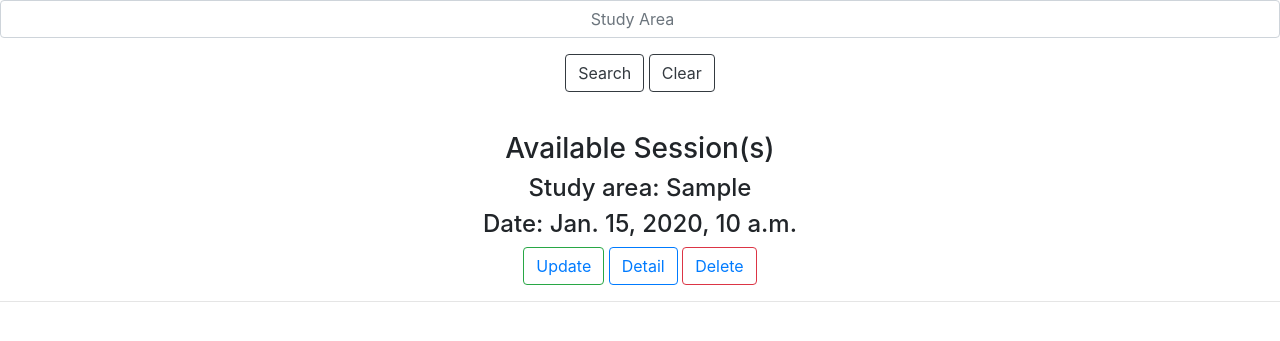
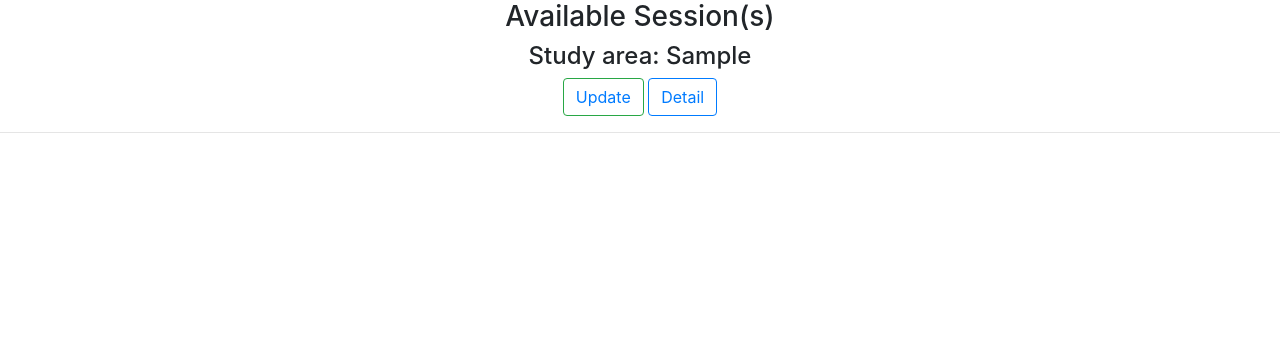
Before and after one commit to AliilA99/HOOSTutoring, a Django app: template Home/templates/Home/session_view.html in a window 1280 px wide. Shown: the part 56-397 px from the top of the page. Run offline with Django 3.2, Linux system fonts and the light colour scheme; the template is opened without the code that fills it: most values are stand-ins (such as "Sample title", 1, 10 or a date in 2020); data that the repository does not hold is empty; some libraries are stand-ins or nearby versions.

Commit message:
Add files via upload

```diff
--- a/Home/templates/Home/session_view.html
+++ b/Home/templates/Home/session_view.html
@@ -25,27 +25,12 @@
 </nav>
 
     <div class="text-center">
-      <form method="GET" action="{% url 'sort' %}">
-        <div class="form-row-center">
-          <div class="form-group col-lg-offset-4">
-            <input type="search" class="form-control" name="study_area" value="{{request.GET.study_area}}" placeholder="Study Area" style="text-align: center;">
-          </div>
-        </div>
-
-        <button type="submit" class="btn btn-outline-dark">Search</button>
-        <a class = "btn btn-outline-dark" href="{% url 'session_view' %}" role = "button">Clear</a><br><br>
-      </form>
-    </div>
-
-
+        <h3>Available Session(s)</h3>
         <div class="text-center">
-        <h3>Available Session(s)</h3>
           {% for session in sessions %}
               <h4>Study area: {{session.study_area}}</h4>
-               <h4>Date: {{session.date}}</h4>
               <button class="btn btn-outline-success"><a href="{% url 'session_update' session.sessionid %}">Update</a></button>
               <button class="btn btn-outline-primary"><a href="{% url 'session_detail' session.sessionid %}">Detail</a></button>
-              <button class="btn btn-outline-danger"><a href="{% url 'session_delete' session.sessionid %}">Delete</a></button>
               <hr class="style5">
           {% endfor %}
 
@@ -58,7 +43,10 @@
                 <a  class="btn btn-outline-dark mb-4" href="?page={{ page_obj.next_page_number }}">Next</a>
             {% endif %}
          {% endif %}
-      </div>
+
+         </div>
+        </div>
+    </div>
 
   </body>
 </html>
```
